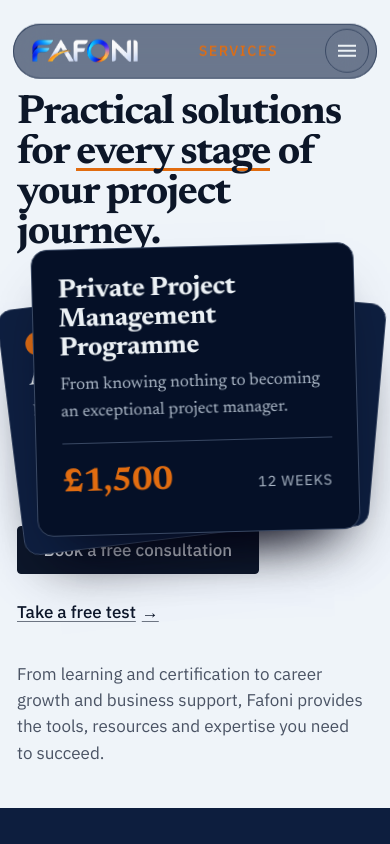
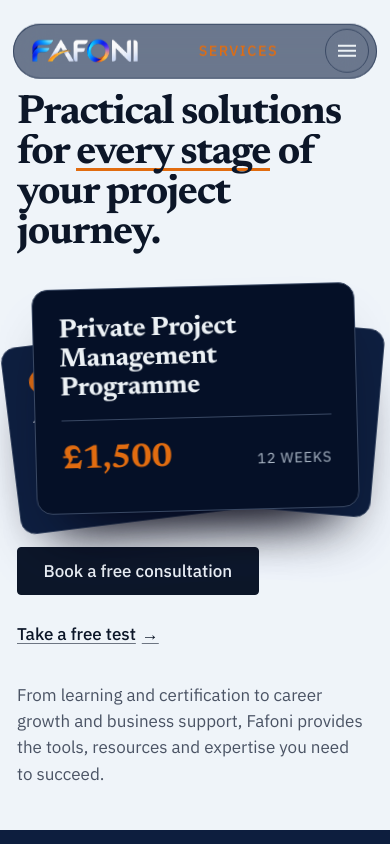
Before and after one commit to Felixdiamond/fafoni, a Next.js app: page /services in a window 390 px wide. Shown: the top 844 px of the page. Built offline with nearby package versions, Linux system fonts and the light colour scheme.

Commit message:
Services phone hero: deck sized to its cards, button inside the fold

```diff
--- a/app/site.css
+++ b/app/site.css
@@ -435,15 +435,17 @@
 @media (max-width: 59.99rem) {
   .phero__grid .phero__text, .phero__grid .phero__aside { display: contents; }
   .phero__grid > h1, .phero__text > h1 { order: 1; }
-  .phero__grid .pstack { order: 2; height: 13rem; margin-block: 0; }
+  .phero__grid .pstack { order: 2; height: 12.5rem; margin-block: var(--space-sm) var(--space-md); }
   .phero__grid .phero__actions { order: 3; }
   .phero__grid .phero__lede { order: 4; font-size: var(--text-base); color: var(--color-muted); max-width: 44ch; }
   .phero__grid { gap: var(--space-md); padding-top: calc(var(--bar-h) + var(--space-md)); }
   .phero__grid h1 { font-size: clamp(2.2rem, 9.2vw, 2.8rem); }
-  .pcard { width: min(100%, 17rem); padding: var(--space-md) var(--space-lg); gap: var(--space-2xs); }
-  .pcard__name { font-size: var(--text-md); }
-  .pcard__line { font-size: var(--text-sm); }
-  .pcard__price { font-size: var(--text-lg); }
+  .pcard { width: min(100%, 17rem); padding: var(--space-sm) var(--space-md); gap: var(--space-3xs); }
+  .pcard__name { font-size: var(--text-base); line-height: 1.15; }
+  .pcard__line { display: none; }
+  .pcard__meta { margin-top: 0; padding-top: var(--space-xs); }
+  .pcard__price { font-size: var(--text-md); }
+  .pcard__badge { font-size: 0.66rem; }
 }
 @media (max-width: 59.99rem) {
   .phero__grid { gap: var(--space-2xl); padding-block: calc(var(--bar-h) + var(--space-xl)) var(--space-2xl); }
```
